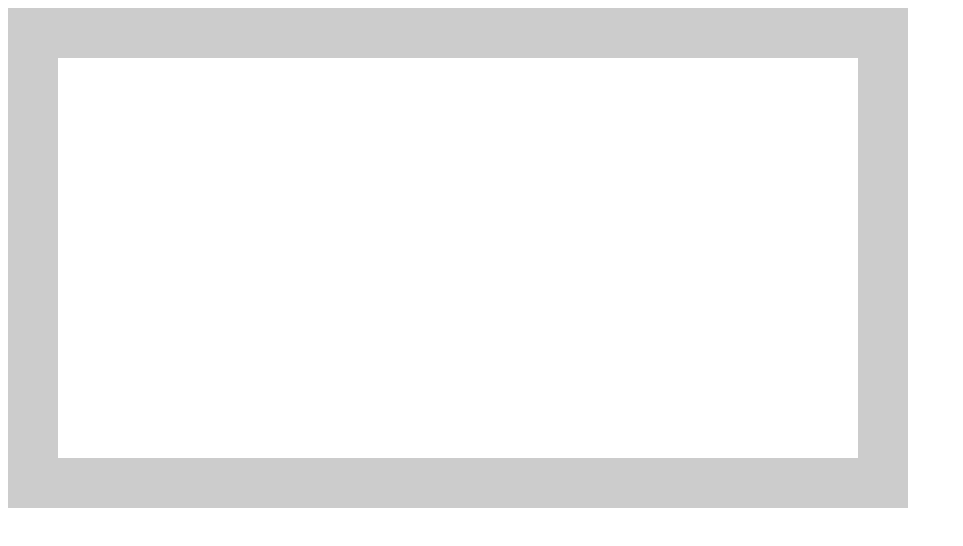
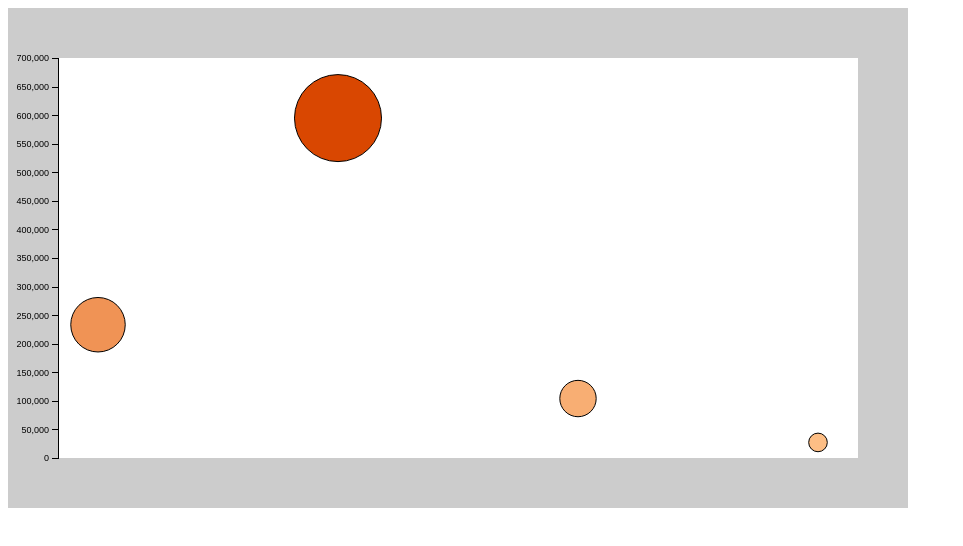
Before and after one commit to jinskee/Unit-3, a plain HTML site: page boilerplate/index.html in a window 1280 px wide. Shown: the whole page, without its empty margins (0-963 px from the left). Drawn offline with Linux system fonts and the light colour scheme.

Commit message:
Continue Work on Chapter 8

```diff
--- a/boilerplate/css/style.css
+++ b/boilerplate/css/style.css
@@ -1 +1,16 @@
 /*Add CSS styles here*/
+/*Example 3.10*/
+.axis path,
+.axis line {
+    fill: none;
+    stroke: black;
+    stroke-width: 1px;
+    shape-rendering: crispEdges;
+}
+
+.axis text {
+    font-family: sans-serif;
+    font-size: 0.9em;
+}
+
+/*Example 3.13*/
--- a/boilerplate/js/main.js
+++ b/boilerplate/js/main.js
@@ -23,6 +23,100 @@ window.onload = function(){
         .attr("y", 50) //Position from top on the y (vertical) axis
         .style("fill", "#FFFFFF"); //fill color
 
+    //var dataArray = [10, 20, 30, 40, 50]
+    var cityPop = [
+        {
+            city: 'Madison',
+            population: 233209
+        },
+        {
+            city: 'Milwaukee',
+            population: 594833
+        },
+        {
+            city: 'Green Bay',
+            population: 104057
+        },
+        {
+            city: 'Superior',
+            population: 27244
+        }
+    ];
+
+    var x = d3.scaleLinear() //create the scale
+        .range([90, 810]) //output the min and max
+        .domain([0, 3]); //input min and max
+
+        //console.log(x)
+
+    //find the minimum value of the array
+    var minPop = d3.min(cityPop, function(d){
+        return d.population;
+    });
+
+    //find the maximum value of the array
+    var maxPop = d3.max(cityPop, function(d){
+        return d.population;
+    });
+
+    //scale for circles center y coordinate
+    var y = d3.scaleLinear()
+        .range([450, 50]) //was 440, 95])
+        .domain([0, 700000]); //was minPop, MaxPop
+            //minPop,
+            //maxPop
+
+
+    //color scale generator
+    var color = d3.scaleLinear()
+        .range([
+            "#FDBE85",
+            "#D94701"
+        ])
+        .domain([
+            minPop,
+            maxPop
+        ]);
+
+    var circles = container.selectAll(".circles") //No circles yet
+        .data(cityPop) //here we feed in an array
+        .enter() //mysterious
+        .append("circle") //add a circle for each datum
+        .attr("class", "circles") //apply a class name to all circles
+        .attr("id", function(d){ //circle radius
+            //console.log("d:", d, "i:", i); //lets look
+            return d.city;
+        })
+        .attr("r", function(d){
+            //calculate the radius based on population value as circle area
+            var area = d.population * 0.01;
+            return Math.sqrt(area/Math.PI);
+        })
+        .attr("cx", function(d, i){//x coordinate
+            //use the index to place each circle horizontally
+            return x(i);//90 + (i *180);
+        })
+        .attr("cy", function(d){ //y coordinate
+            //Subtract value from 450 to "grow" circles up from the bottom instead of down from the top
+            return y(d.population);//450 - (d.population * 0.0005);
+        })
+        .style("fill", function(d, i){//add a fill color based on the stroke generator
+            return color(d.population);
+        })
+        .style("stroke", "#000"); //Black circle stroke
+        //add axis
+        var yAxis = d3.axisLeft(y);
+
+        //create axis g element and add axis
+        var axis = container.append("g")
+            .attr("class", "axis")
+            .attr("transform", "translate(50, 0)")
+            .call(yAxis);
+
+        //yAxis(axis);
+
+
+
         console.log(container);
         console.log(innerRect);
 };
```
